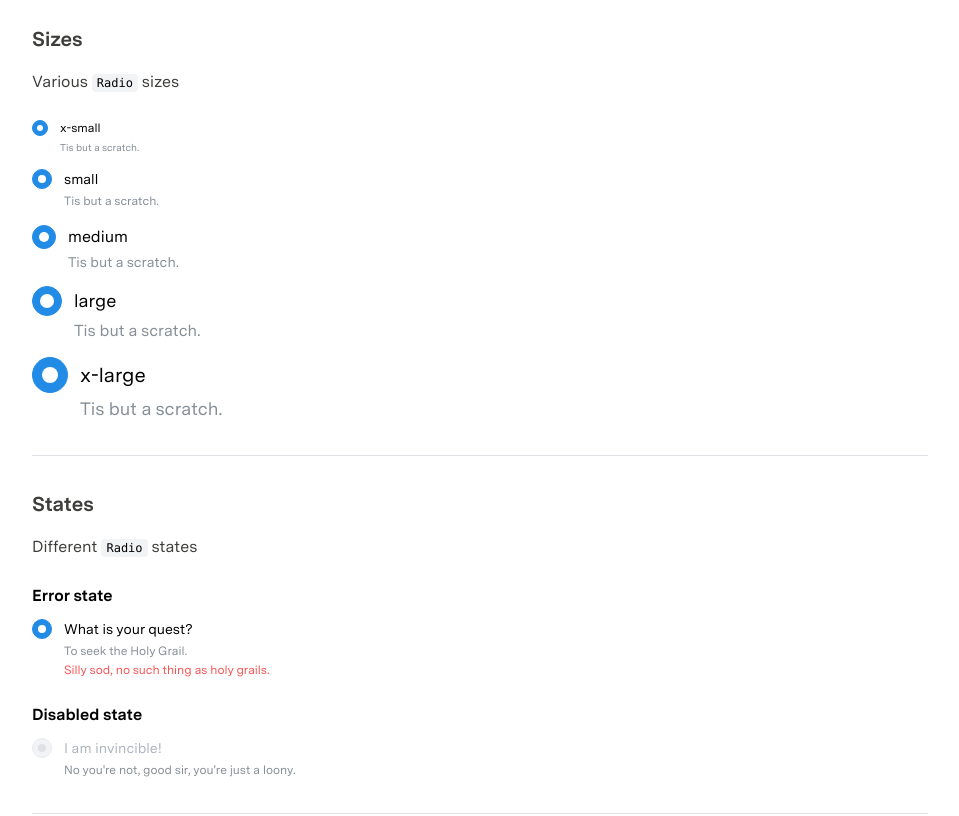
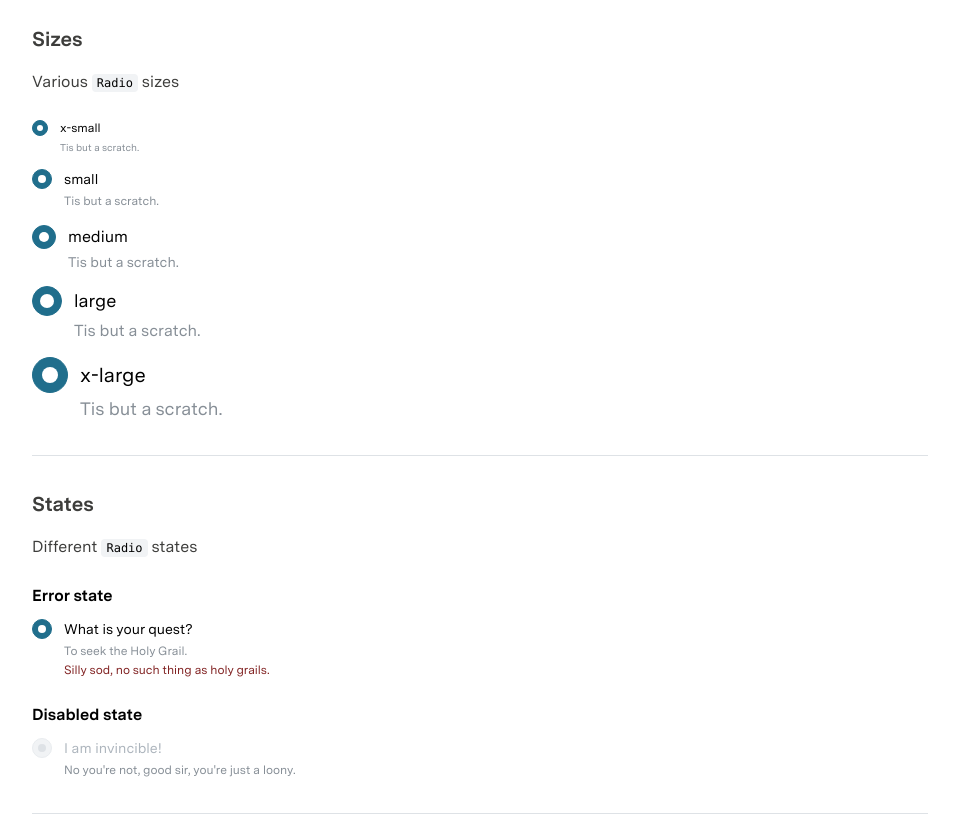
Before and after one commit to goodhuman-me/mantine-demo, a React (Vite) app: page /radio in a window 1280 px wide. Shown: the part 1140-1956 px from the top of the page, without its empty margins (160-1119 px from the left). Built offline with nearby package versions, Linux system fonts and the light colour scheme.

Commit message:
feat: Added Radio.

```diff
--- a/src/themes/radio/radio-props.ts
+++ b/src/themes/radio/radio-props.ts
@@ -1,3 +1,7 @@
 import { Radio } from "@mantine/core";
 
-export const radioProps = Radio.extend({});
+import classes from "./radio.module.css";
+
+export const radioProps = Radio.extend({
+  classNames: classes,
+});
--- /dev/null
+++ b/src/themes/radio/radio.module.css
@@ -0,0 +1,11 @@
+.radio {
+  --radio-color: var(--brand-accent-main);
+
+  input&[data-error] {
+    --radio-bd-color: var(--color-red-dark-2) !important;
+  }
+}
+
+.error {
+  color: var(--color-red-dark-2) !important;
+}
```
